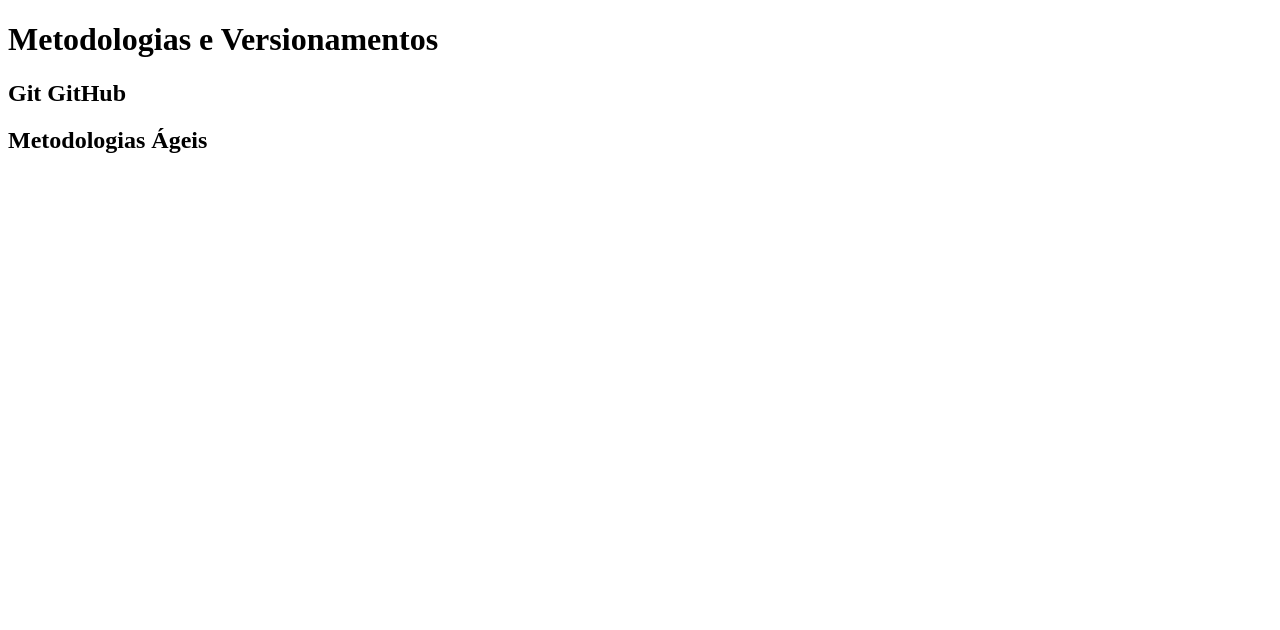
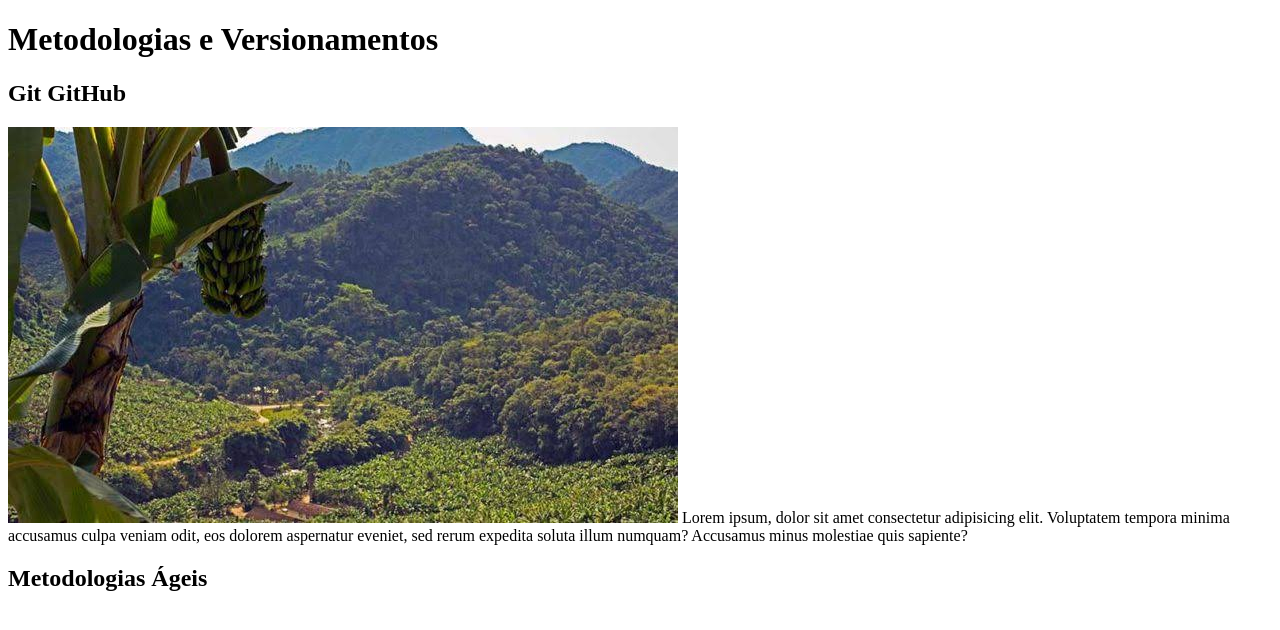
Before and after one commit to Vitor-Ladislau/MeuSite, a plain HTML site: page Meu_Site_Branch/index.html in a window 1280 px wide. Drawn offline with Linux system fonts and the light colour scheme.

Commit message:
Create style.css

```diff
--- a/Meu_Site_Branch/index.html
+++ b/Meu_Site_Branch/index.html
@@ -5,6 +5,7 @@
     <meta name="viewport" content="width=device-width, initial-scale=1.0">
     <meta http-equiv="X-UA-Compatible" content="ie=edge">
     <title>Centro Weg</title>
+    <Link rel="stylesheet" href="">
 </head>
 <body>
     <main>
@@ -13,8 +14,9 @@
         </header>
         <article>
             <h2>Git GitHub</h2>
-            <p>
-
+            <img src ="/Meu_Site_Branch/Imagens/images.jpg"
+               <p>
+              Lorem ipsum, dolor sit amet consectetur adipisicing elit. Voluptatem tempora minima accusamus culpa veniam odit, eos dolorem aspernatur eveniet, sed rerum expedita soluta illum numquam? Accusamus minus molestiae quis sapiente?
             </p>
         </article>
         <article>
```
Also changed, not shown: Meu_Site_Branch/Imagens/3.png.jpg (added), Meu_Site_Branch/Imagens/images.jpg (added), Meu_Site_Branch/Imagens/images1.jpg (added), Meu_Site_Branch/style.css (added).
